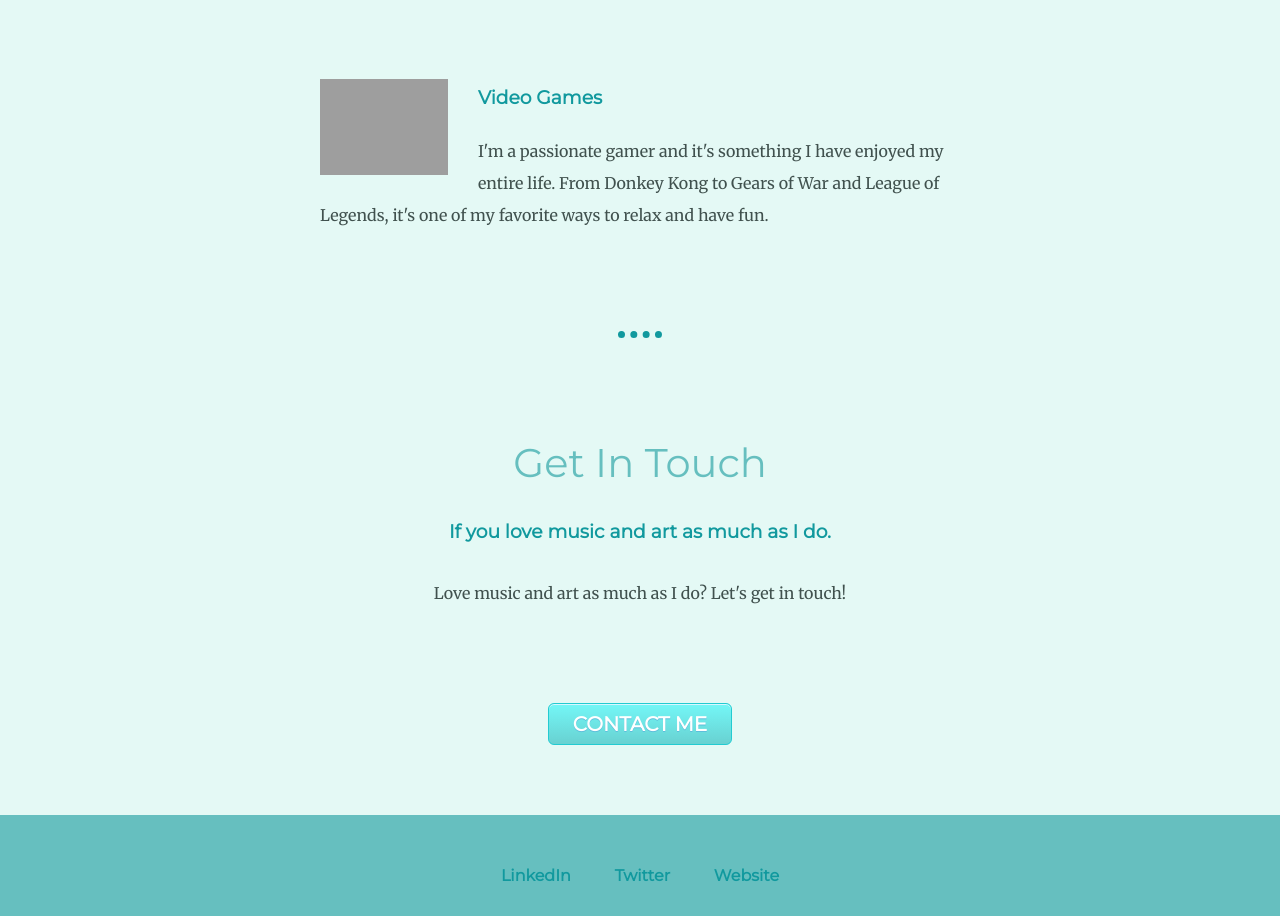
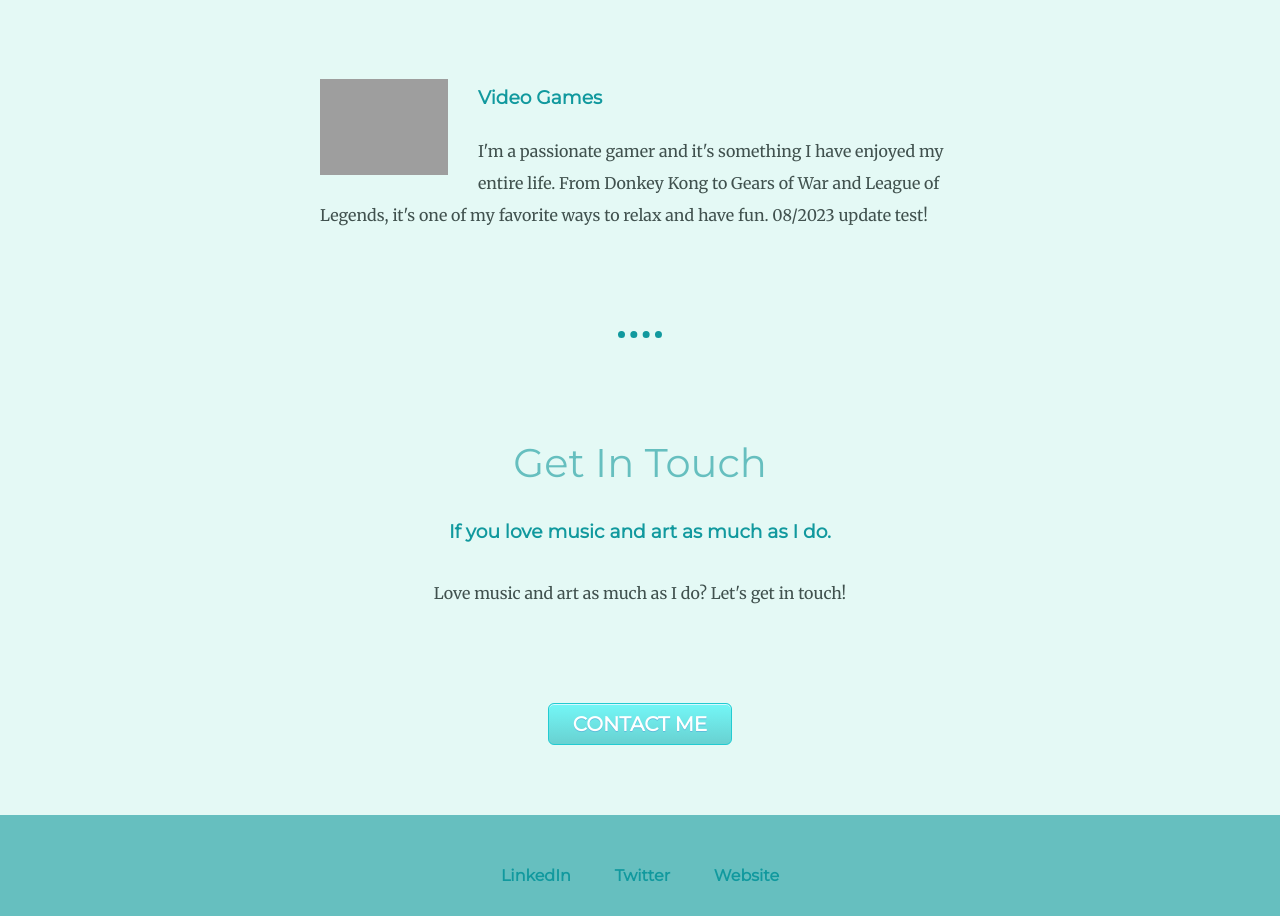
Before and after one commit to SunShineOneX/Home, a plain HTML site: page index.html in a window 1280 px wide. Shown: the part 1940-2856 px from the top of the page. Drawn offline with Linux system fonts and the light colour scheme; grey boxes are pictures that could not be loaded.

Commit message:
Test 2023

```diff
--- a/index.html
+++ b/index.html
@@ -40,7 +40,7 @@
       <div class="skill-row">
         <img class="gaming-img" src="https://i.imgur.com/wjmLTt2.png" alt="Gaming Picture">
         <h3>Video Games</h3>
-        <p>I'm a passionate gamer and it's something I have enjoyed my entire life. From Donkey Kong to Gears of War and League of Legends, it's one of my favorite ways to relax and have fun.</p>
+        <p>I'm a passionate gamer and it's something I have enjoyed my entire life. From Donkey Kong to Gears of War and League of Legends, it's one of my favorite ways to relax and have fun. 08/2023 update test!</p>
       </div>
     </div>
     <hr>
```
